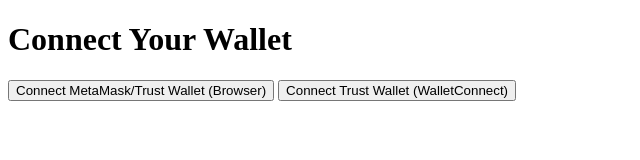
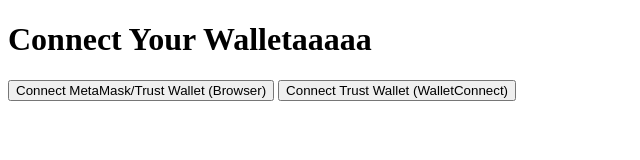
Before and after one commit to Svetrixdarkness/lolkimine, a plain HTML site: page public/index.html in a window 1280 px wide. Shown: the whole page, without its empty margins (0-640 px from the left). Drawn offline with Linux system fonts and the light colour scheme.

Commit message:
Update index.html

```diff
--- a/public/index.html
+++ b/public/index.html
@@ -6,7 +6,7 @@
     <script src="https://cdn.jsdelivr.net/npm/@walletconnect/web3-provider@1.6.6/dist/umd/index.min.js"></script>
 </head>
 <body>
-    <h1>Connect Your Wallet</h1>
+    <h1>Connect Your Walletaaaaa</h1>
     <button id="connectMetaMask">Connect MetaMask/Trust Wallet (Browser)</button>
     <button id="connectWalletConnect">Connect Trust Wallet (WalletConnect)</button>
 
```
